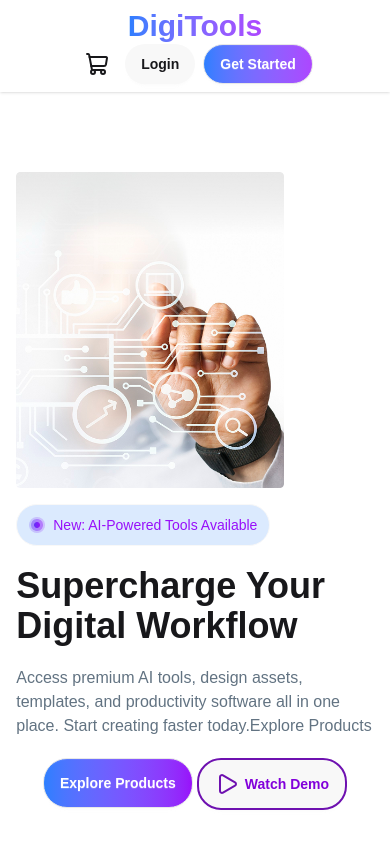
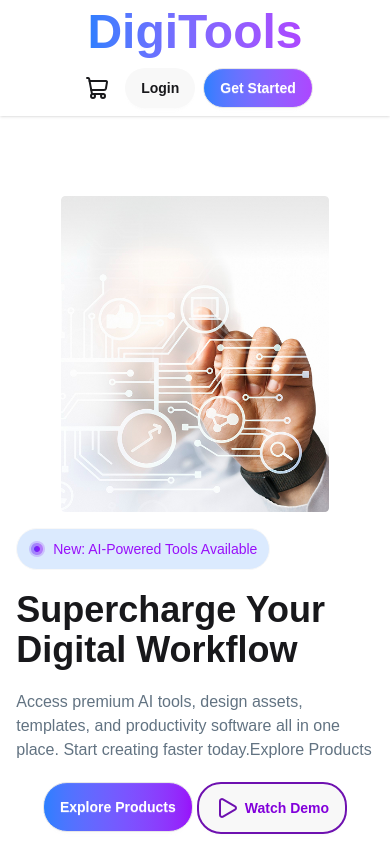
Before and after one commit to crack69-git/Digitools, a React (Vite) app: page / in a window 390 px wide. Shown: the top 844 px of the page. Built offline with nearby package versions, Linux system fonts and the light colour scheme.

Commit message:
made some part more responsive

```diff
--- a/src/components/header/HeaderSection.jsx
+++ b/src/components/header/HeaderSection.jsx
@@ -6,7 +6,7 @@ const HeaderSection = ({ cartData }) => {
         <div className="navbar bg-base-100 shadow-sm">
             <div className='w-11/12 mx-auto flex justify-between items-center max-sm:flex-col'>
                 <div>
-                    <p className='text-3xl font-extrabold bg-linear-to-r from-blue-500 to-purple-500 bg-clip-text text-transparent'>DigiTools</p>
+                    <p className='text-3xl font-extrabold bg-linear-to-r from-blue-500 to-purple-500 bg-clip-text text-transparent pb-3 max-sm:text-5xl'>DigiTools</p>
                 </div>
                 <div className='flex gap-5 max-[900px]:hidden  text-[#101727]'>
                     <a href="">Products</a>
--- a/src/components/herosection/HeroSection.jsx
+++ b/src/components/herosection/HeroSection.jsx
@@ -15,7 +15,7 @@ const HeroSection = () => {
                 </div>
             </div>
             <div>
-                <img src={banner} alt="Hero Banner" className='max-md:w-3/4 max-md:h-1/2 gmx-auto' />
+                <img src={banner} alt="Hero Banner" className='max-md:w-3/4 max-md:h-1/2 mx-auto' />
             </div>
         </div>
     );
--- a/src/components/subscription/Subscription.jsx
+++ b/src/components/subscription/Subscription.jsx
@@ -36,7 +36,7 @@ const Subscription = () => {
 
                             </ul>
                             <div className="mt-6">
-                                <button className="btn btn-primary btn-block">Subscribe</button>
+                                <button className="btn btn-primary btn-block rounded-3xl bg-linear-to-r from-blue-600 to-purple-600 text-white">Subscribe</button>
                             </div>
                         </div>
                     </div>
@@ -58,7 +58,7 @@ const Subscription = () => {
                                 <p className='flex gap-2'><Check className='w-5' /><span>API access</span></p>
                             </div>
                             <div className="mt-6">
-                                <button className="btn text-purple-800 btn-block">Start Pro Trial</button>
+                                <button className="btn text-purple-800 btn-block rounded-3xl">Start Pro Trial</button>
                             </div>
                         </div>
                     </div>
@@ -97,7 +97,7 @@ const Subscription = () => {
 
                             </ul>
                             <div className="mt-6">
-                                <button className="btn btn-primary btn-block">Contact Sales</button>
+                                <button className="btn btn-primary btn-block rounded-3xl bg-linear-to-r from-blue-600 to-purple-600 text-white">Contact Sales</button>
                             </div>
                         </div>
                     </div>
```
